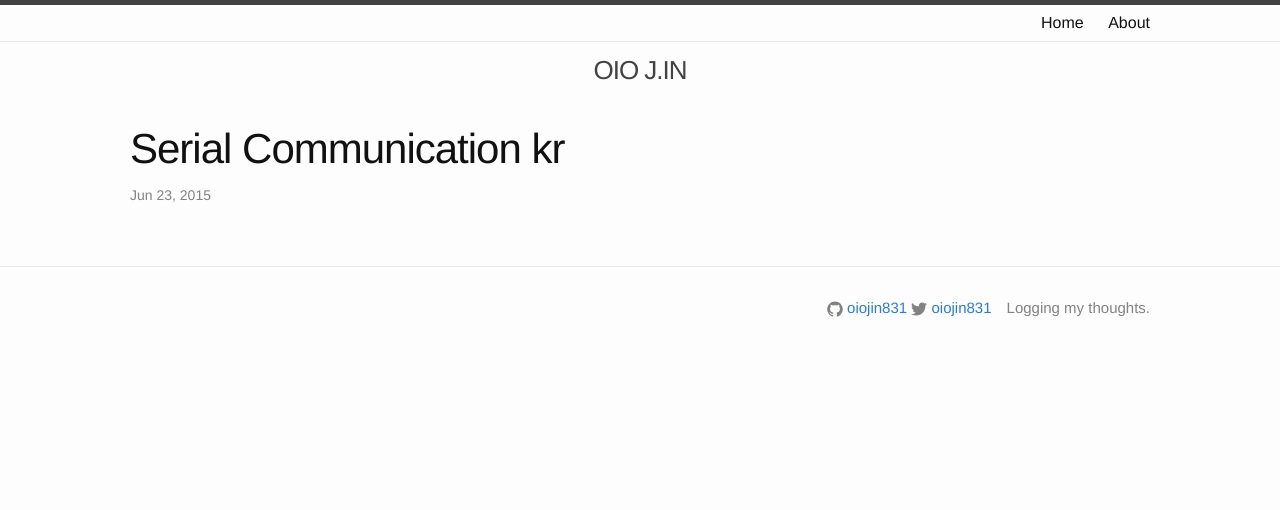
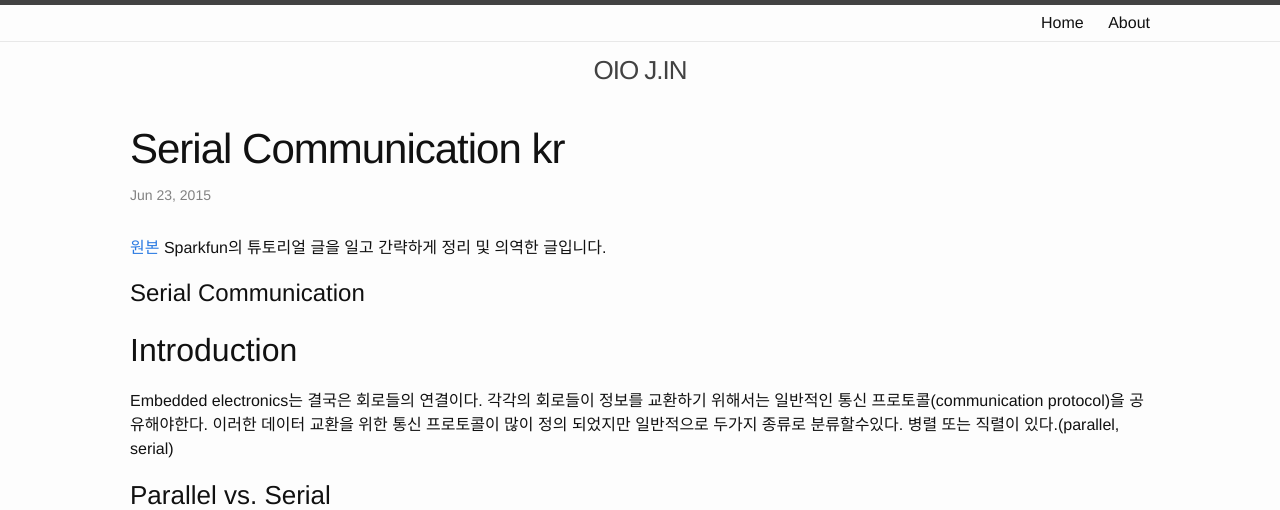
Before and after one commit to oiojin831/oiojin.github.io, a Jekyll site: the page built from _posts/2015-06-23-Serial-Communication-kr.markdown, in a window 1280 px wide. Shown: the top 510 px of the page. Built offline with Jekyll 4.4.1, drawn with Linux system fonts in a browser that asks for light colours; some of the changed text lies outside the part shown; grey boxes are pictures that could not be loaded.

Commit message:
Update 2015-06-23-Serial-Communication-kr.markdown

```diff
--- a/_posts/2015-06-23-Serial-Communication-kr.markdown
+++ b/_posts/2015-06-23-Serial-Communication-kr.markdown
@@ -3,3 +3,20 @@ layout: post
 title: "Serial Communication kr"
 categories: translate embedded sparkfun
 ---
+
+[원본](https://learn.sparkfun.com/tutorials/serial-communication)
+Sparkfun의 튜토리얼 글을 일고 간략하게 정리 및 의역한 글입니다.
+
+# Serial Communication
+
+## Introduction
+Embedded electronics는 결국은 회로들의 연결이다. 각각의 회로들이 정보를 교환하기 위해서는 일반적인 통신 프로토콜(communication protocol)을 공유해야한다. 이러한 데이터 교환을 위한 통신 프로토콜이 많이 정의 되었지만 일반적으로 두가지 종류로 분류할수있다. 병렬 또는 직렬이 있다.(parallel, serial)
+
+### Parallel vs. Serial
+Parallel interfaces는 동시에 여러개의 bits를 전달한다.
+![paralleVserial](https://cdn.sparkfun.com/assets/c/a/c/3/a/50e1cca6ce395fbc27000000.png)
+[직렬통신](http://mintnlatte.tistory.com/197)
+
+* circuits
+* protocol
+* buses
```
